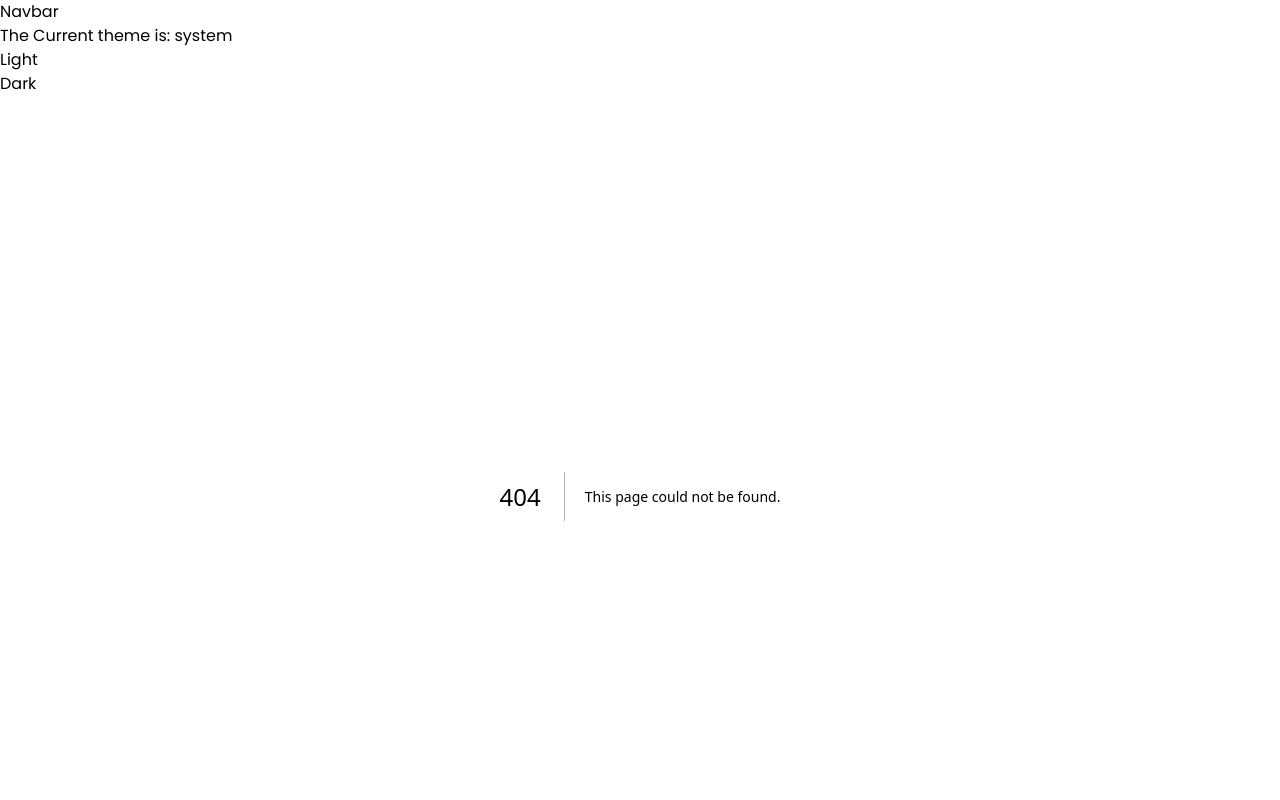
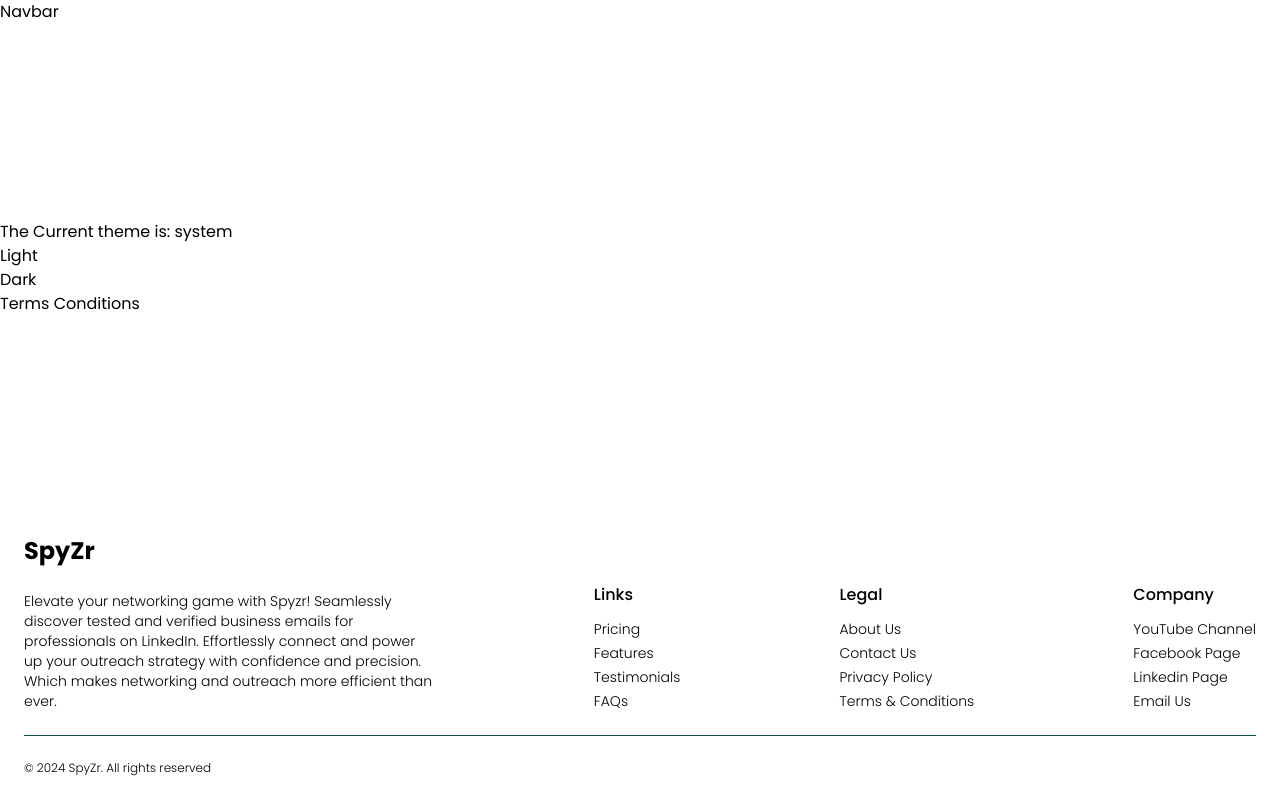
Before and after one commit to Polashahmad01/spyzr-frontend, a Next.js app: page /terms-conditions in a window 1280 px wide. Before the commit this address had no page. Shown: the top 800 px of the page. Built offline with nearby package versions, Linux system fonts and the light colour scheme.

Commit message:
Add FAQ and Terms Conditions pages, update footer links

```diff
--- /dev/null
+++ b/src/app/faqs/page.jsx
@@ -0,0 +1,8 @@
+
+export default function Faqs() {
+  return (
+    <div>
+      <h1>FAQs</h1>
+    </div>
+  )
+}
--- /dev/null
+++ b/src/app/terms-conditions/page.jsx
@@ -0,0 +1,9 @@
+
+
+export default function TermsConditions() {
+  return (
+    <div>
+      <h1>Terms Conditions</h1>
+    </div>
+  )
+}
--- a/src/components/app-footer.jsx
+++ b/src/components/app-footer.jsx
@@ -3,21 +3,19 @@
 export default function AppFooter() {
   return (
     <footer className="dark:bg-[#1E1E1E] rounded-t-2xl">
-     <div className="container m-auto">
-      <div className="p-8 sm:p-0">
-
-        <div>
-          <h6>SpyZr</h6>
-          <p>
+      <div className="px-4 py-4 sm:px-6 sm:py-6 sm:container sm:mx-auto">
+        <div className="pb-4 flex flex-wrap flex-col gap-4 sm:pb-6 sm:flex-row sm:justify-between sm:items-end">
+          <div className="sm:basis-4/12">
+            <h6 className="text-xl font-bold mb-4 sm:mb-6 sm:text-2xl">SpyZr</h6>
+            <p className="text-sm font-light">
               Elevate your networking game with Spyzr! Seamlessly discover tested and verified business emails for professionals on LinkedIn.
               Effortlessly connect and power up your outreach strategy with confidence and precision.
               Which makes networking and outreach more efficient than ever.
             </p>
           </div>
-
           <div>
-          <h6>Links</h6>
-          <ul>
+            <h6 className="text-base font-medium mb-2 sm:mb-3">Links</h6>
+            <ul className="flex flex-col gap-1 text-sm font-light">
               <li>
                 <Link className="transition hover:opacity-50" href="/pricing">Pricing</Link>
               </li>
@@ -28,14 +26,13 @@
                 <Link className="transition hover:opacity-50" href="/testimonials">Testimonials</Link>
               </li>
               <li>
-              <Link className="transition hover:opacity-50" href="#">FAQs</Link>
+                <Link className="transition hover:opacity-50" href="/faqs">FAQs</Link>
               </li>
             </ul>
           </div>
-
           <div>
-          <h6>Legal</h6>
-          <ul>
+            <h6 className="text-base font-medium mb-2 sm:mb-3">Legal</h6>
+            <ul className="flex flex-col gap-1 text-sm font-light">
               <li>
                 <Link className="transition hover:opacity-50" href="/about">About Us</Link>
               </li>
@@ -46,14 +43,13 @@
                 <Link className="transition hover:opacity-50" href="/privacy-policy">Privacy Policy</Link>
               </li>
               <li>
-              <Link className="transition hover:opacity-50" href="#">Terms & Conditions</Link>
+                <Link className="transition hover:opacity-50" href="/terms-conditions">Terms & Conditions</Link>
               </li>
             </ul>
           </div>
-
           <div>
-          <h6>Company</h6>
-          <ul>
+            <h6 className="text-base font-medium mb-2 sm:mb-3">Company</h6>
+            <ul className="flex flex-col gap-1 text-sm font-light">
               <li>
                 <Link className="transition hover:opacity-50" href="#">YouTube Channel</Link>
               </li>
@@ -69,7 +65,9 @@
             </ul>
           </div>
         </div>
-      <p>&copy; {new Date().getFullYear()} SpyZr. All rights reserved</p>
+        <p className="border-t border-teal-900 text-xs font-light text-center pt-4 sm:pt-6 sm:text-left">
+          &copy; {new Date().getFullYear()} SpyZr. All rights reserved
+        </p>
       </div>
     </footer>
   )
```
Lines whose indentation alone changed are shown as unchanged.
